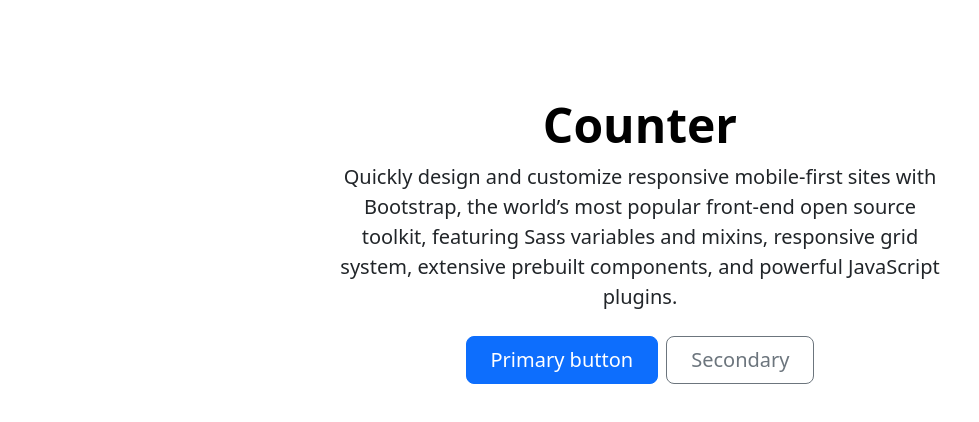
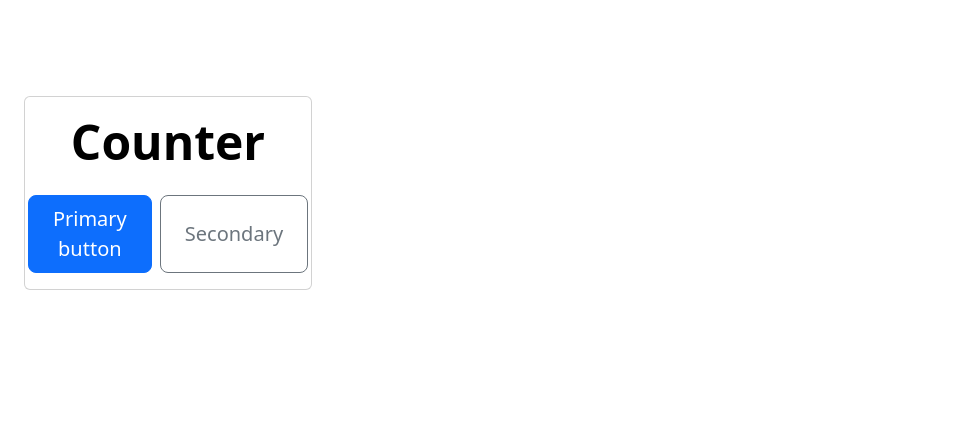
Before and after one commit to dg-codingbapunu/react-social-media-app, a React (Vite) app in the folder counter/: page / in a window 1280 px wide. Shown: the top 422 px of the page, without its empty margins (0-979 px from the left). Built offline with nearby package versions, Linux system fonts and the light colour scheme.

Commit message:
use bootstrap

```diff
--- a/counter/src/App.jsx
+++ b/counter/src/App.jsx
@@ -1,21 +1,21 @@
 import React from "react";
 import "bootstrap/dist/css/bootstrap.min.css";
 import Header from "./Header";
-
+import DisplayCounter from "./components/DisplayCounter";
+import Container from "./components/Container";
 const App = () => {
   return (
     <>
       <div className="px-4 py-5 my-5 text-center">
+        <Container>
           <Header></Header>
           <div className="col-lg-6 mx-auto">
-          <p className="lead mb-4">
-            Quickly design and customize responsive mobile-first sites with
-            Bootstrap, the world’s most popular front-end open source toolkit,
-            featuring Sass variables and mixins, responsive grid system,
-            extensive prebuilt components, and powerful JavaScript plugins.
-          </p>
+            <DisplayCounter></DisplayCounter>
             <div className="d-grid gap-2 d-sm-flex justify-content-sm-center">
-            <button type="button" className="btn btn-primary btn-lg px-4 gap-3">
+              <button
+                type="button"
+                className="btn btn-primary btn-lg px-4 gap-3"
+              >
                 Primary button
               </button>
               <button
@@ -26,6 +26,7 @@ const App = () => {
               </button>
             </div>
           </div>
+        </Container>
       </div>
     </>
   );
--- /dev/null
+++ b/counter/src/components/Container.jsx
@@ -0,0 +1,11 @@
+import React from "react";
+
+const Container = ({ children }) => {
+  return (
+    <div class="card" style={{ width: "18rem" }}>
+      <div class="card-body">{children}</div>
+    </div>
+  );
+};
+
+export default Container;
--- /dev/null
+++ b/counter/src/components/DisplayCounter.jsx
@@ -0,0 +1,7 @@
+import React from "react";
+
+const DisplayCounter = () => {
+  return <p className="lead mb-4"></p>;
+};
+
+export default DisplayCounter;
```
Lines whose indentation alone changed are shown as unchanged.
